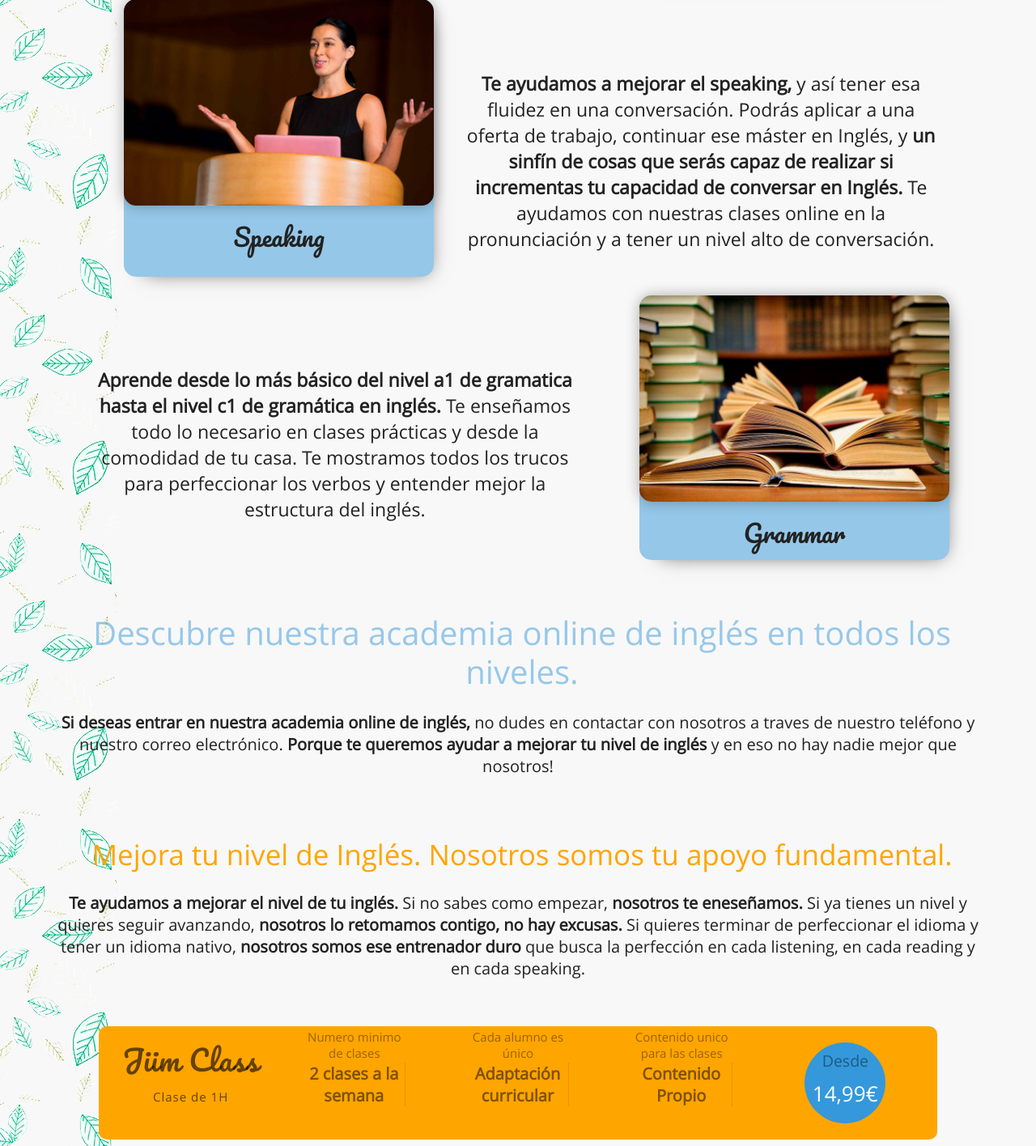
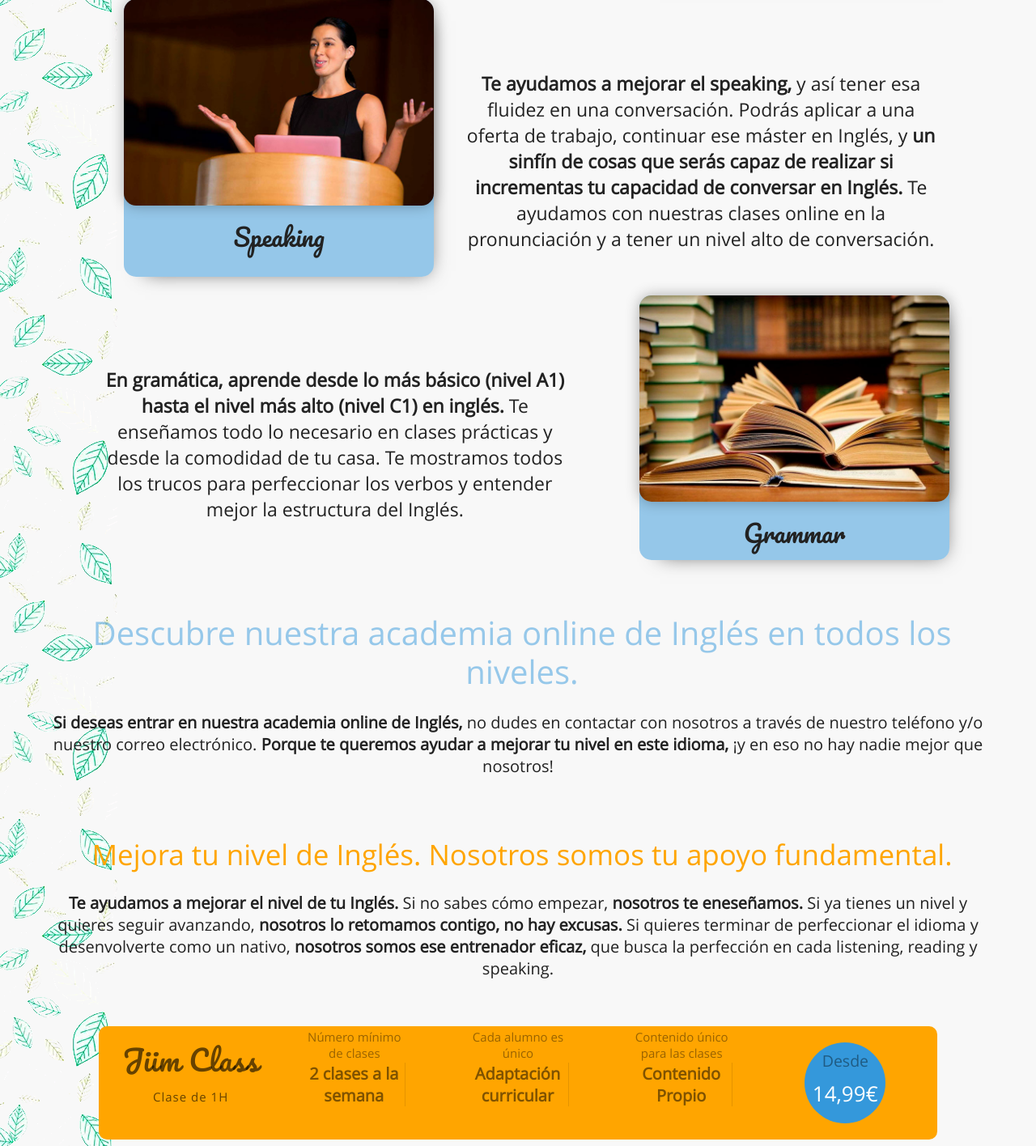
Before and after one commit to juanma2519/academiaJiim, a PHP site: page /clases-de-ingles-todos-los-niveles.php in a window 1280 px wide. Shown: the part 5084-6500 px from the top of the page at 81% size. Run offline with PHP 8.4, Linux system fonts and the light colour scheme.

Commit message:
Ortografía y cambio de frases

```diff
--- a/clases-de-ingles-todos-los-niveles.php
+++ b/clases-de-ingles-todos-los-niveles.php
@@ -353,8 +353,8 @@
           </article>
           <article class="cubo cubo-inicio cubo-3 col-right asignatura-texto">
             <p>
-            <b>Aprende desde lo más básico del nivel a1 de gramatica hasta el nivel c1 de gramática en inglés.</b> Te enseñamos todo lo necesario en clases prácticas y desde
-                la comodidad de tu casa. Te mostramos todos los trucos para perfeccionar los verbos y entender mejor la estructura del inglés.
+            <b>En gramática, aprende desde lo más básico (nivel A1)  hasta el nivel más alto (nivel C1) en inglés.</b> Te enseñamos todo lo necesario en clases prácticas y desde
+                la comodidad de tu casa. Te mostramos todos los trucos para perfeccionar los verbos y entender mejor la estructura del Inglés.
             </p>
           </article>
           <article class="cubo cubo-inicio cubo-3 col-left">
@@ -367,19 +367,19 @@
             <h3 class="titulo-asignatura">Grammar</h3>
           </article>
         </div>
-        <h2 class="tituloParrafo">Descubre nuestra academia online de inglés en todos los niveles.</h2>
+        <h2 class="tituloParrafo">Descubre nuestra academia online de Inglés en todos los niveles.</h2>
         <p>
-          <b>Si deseas entrar en nuestra academia online de inglés,</b> no dudes en contactar
-          con nosotros a traves de nuestro teléfono y nuestro correo electrónico. <b>Porque te queremos ayudar a mejorar tu nivel de inglés</b>
-          y en eso no hay nadie mejor que nosotros!
+          <b>Si deseas entrar en nuestra academia online de Inglés,</b> no dudes en contactar
+          con nosotros a través de nuestro teléfono y/o nuestro correo electrónico. <b>Porque te queremos ayudar a mejorar tu nivel en este idioma,</b>
+          ¡y en eso no hay nadie mejor que nosotros!
         </p>
         <h3 class="tituloParrafo2">
           Mejora tu nivel de Inglés. Nosotros somos tu apoyo fundamental.
         </h3>
         <p>
-        <b>Te ayudamos a mejorar el nivel de tu inglés.</b> Si no sabes como empezar, <b>nosotros te eneseñamos.</b> Si ya tienes un nivel y quieres seguir avanzando, <b>nosotros
-          lo retomamos contigo, no hay excusas.</b> Si quieres terminar de perfeccionar el idioma y tener un idioma nativo, <b>nosotros somos ese entrenador duro</b> que busca
-          la perfección en cada listening, en cada reading y en cada speaking.
+        <b>Te ayudamos a mejorar el nivel de tu Inglés.</b> Si no sabes cómo empezar, <b>nosotros te eneseñamos.</b> Si ya tienes un nivel y quieres seguir avanzando, <b>nosotros
+          lo retomamos contigo, no hay excusas.</b> Si quieres terminar de perfeccionar el idioma y desenvolverte como un nativo, <b>nosotros somos ese entrenador eficaz,</b> que busca
+          la perfección en cada listening, reading y speaking.
         </p>
       </section>
       <div class="columns">
@@ -389,7 +389,7 @@
             <h2>Clase de 1H</h2>
           </ul>
           <ul class="columns_price">
-            <p>Numero minimo de clases</p>
+            <p>Número mínimo de clases</p>
             <span>2 clases a la semana</span>
           </ul>
           <ul class="columns_price">
@@ -397,7 +397,7 @@
             <span>Adaptación curricular</span>
           </ul>
           <ul class="columns_price">
-            <p>Contenido unico para las clases</p>
+            <p>Contenido único para las clases</p>
             <span>Contenido Propio</span>
           </ul>
           <ul class="columns_price">
```
